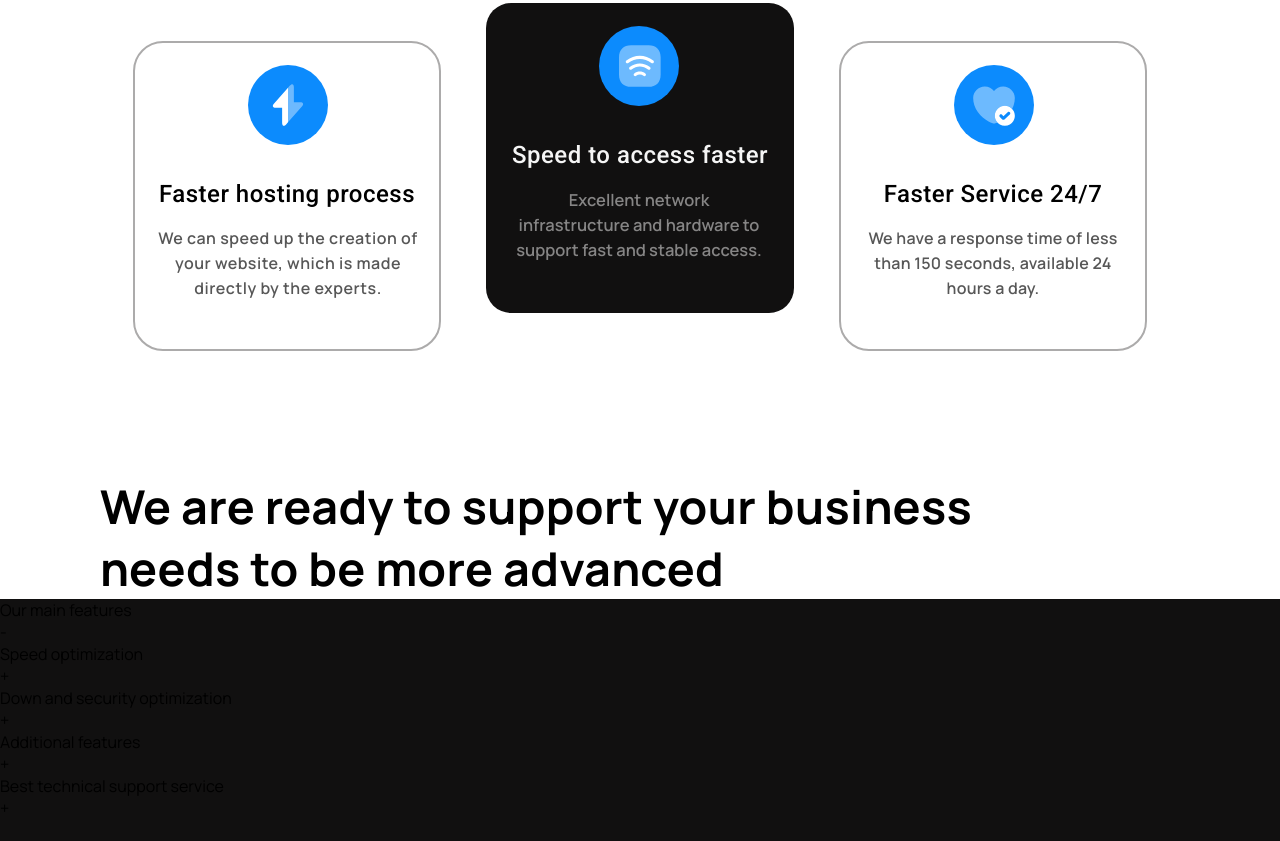
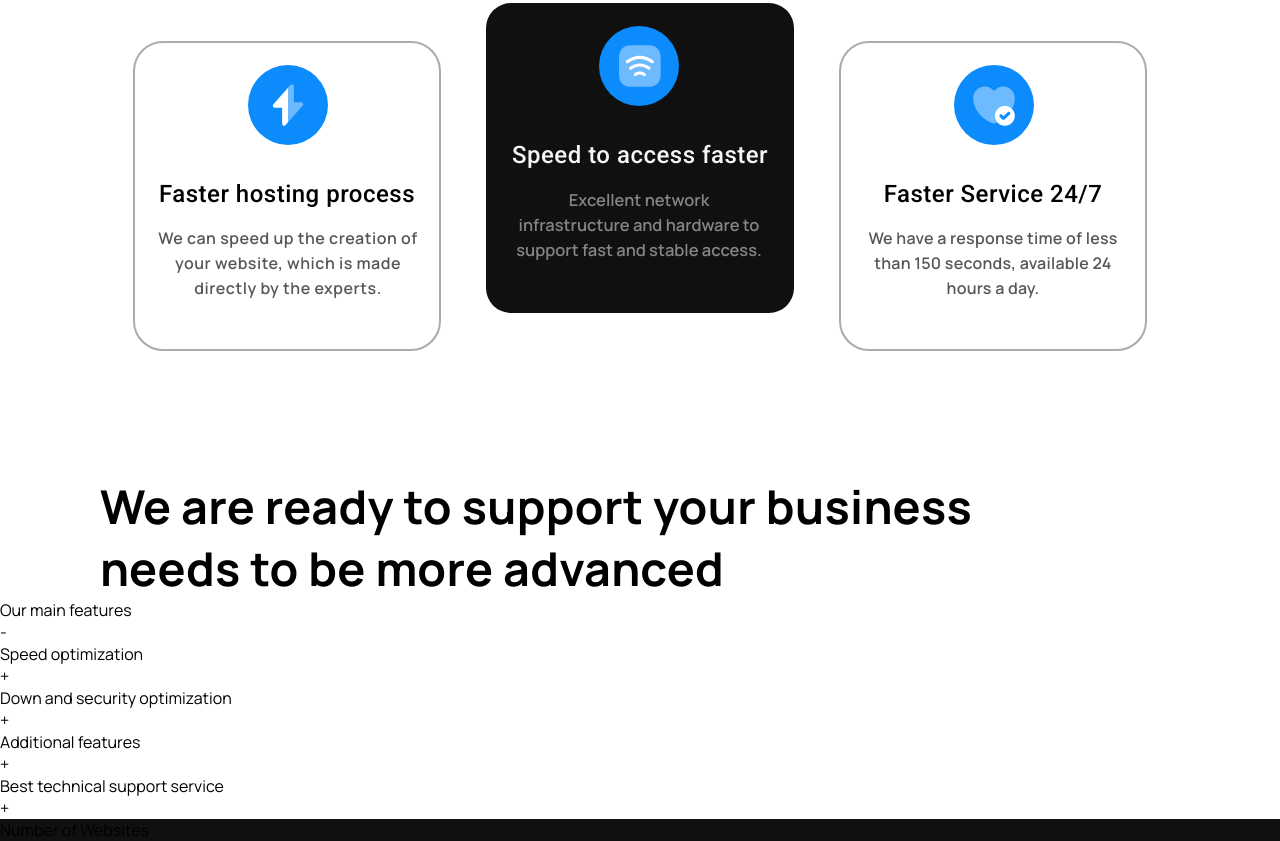
Before and after one commit to vyomPundhir/Hosting-Landing-Page, a plain HTML site: page index.html in a window 1280 px wide. Shown: the part 1137-1978 px from the top of the page. Before the commit the page ends 1956 px from the top, so only its background shows below. Drawn offline with Linux system fonts and the light colour scheme.

Commit message:
Main features section's  right portion partially added.

```diff
--- a/index.html
+++ b/index.html
@@ -145,6 +145,17 @@
       </div>
     </div>
     <div class="main-feat-right">
+      <div class="main-right-menu">
+        <div class="right-circle"></div>
+        <div class="right-cnt">Number of Websites</div>
+      </div>
+      <div class="main-right-menu"></div>
+      <div class="main-right-menu"></div>
+      <div class="main-right-menu"></div>
+      <div class="main-right-menu"></div>
+      <div class="main-right-menu"></div>
+      <div class="main-right-menu"></div>
+      <div class="main-right-menu"></div>
     </div>
   </section>
 </body>
--- a/style.css
+++ b/style.css
@@ -311,3 +311,24 @@
   line-height: 62px;
 }
 /* main-features section */
+.main-feat{
+  background-color: white;
+}
+.main-feat-left{
+  background-color: transparent;
+}
+.main-feat-1{
+  background-color: transparent;
+}
+.main-left-cnt{
+  background-color: transparent;
+}
+.main-left-minus{
+  background-color: transparent;
+}
+.main-feat-2{
+  background-color: transparent;
+}
+.main-left-plus{
+  background-color: transparent;
+}
```
